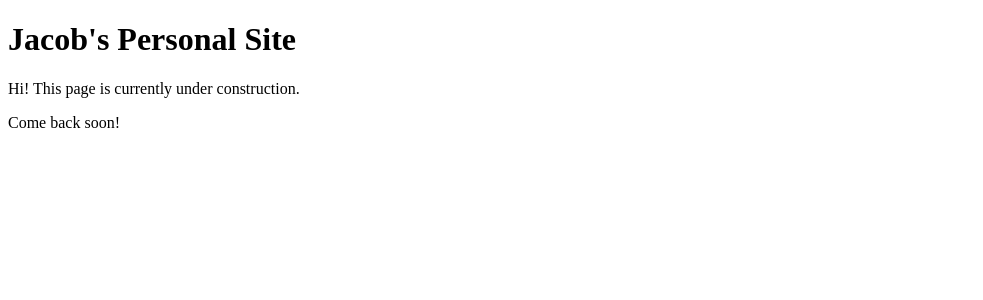
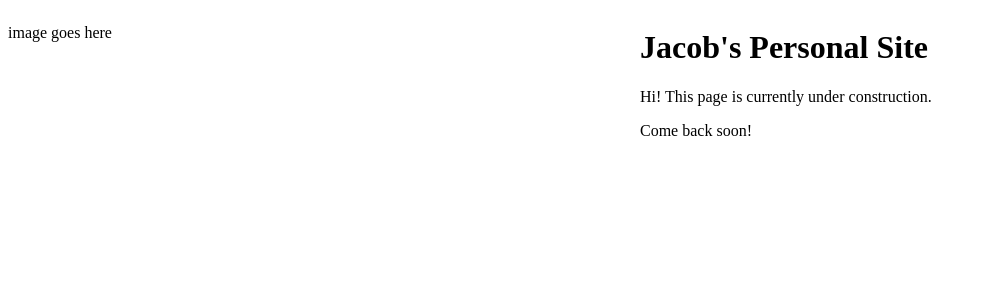
Before and after one commit to jpoly1219/jpoly1219.github.io, a SvelteKit app: page / in a window 1280 px wide. Shown: the top 300 px of the page, without its empty margins (0-983 px from the left). Built offline with nearby package versions, Linux system fonts and the light colour scheme.

Commit message:
create container divs

```diff
--- a/src/routes/+page.svelte
+++ b/src/routes/+page.svelte
@@ -1,3 +1,28 @@
-<h1>Jacob's Personal Site</h1>
-<p>Hi! This page is currently under construction.</p>
-<p>Come back soon!</p>
+<div class="container">
+  <div class="left">
+    <p>image goes here</p>
+  </div>
+  <div class="right">
+    <div class="about">
+      <h1>Jacob's Personal Site</h1>
+      <p>Hi! This page is currently under construction.</p>
+      <p>Come back soon!</p>
+    </div>
+    <div class="projects"></div>
+  </div>
+</div>
+
+<style>
+  .container {
+    display: flex;
+    flex-direction: row;
+  }
+
+  .left {
+    width: 50%;
+  }
+
+  .right {
+    width: 50%;
+  }
+</style>
```
